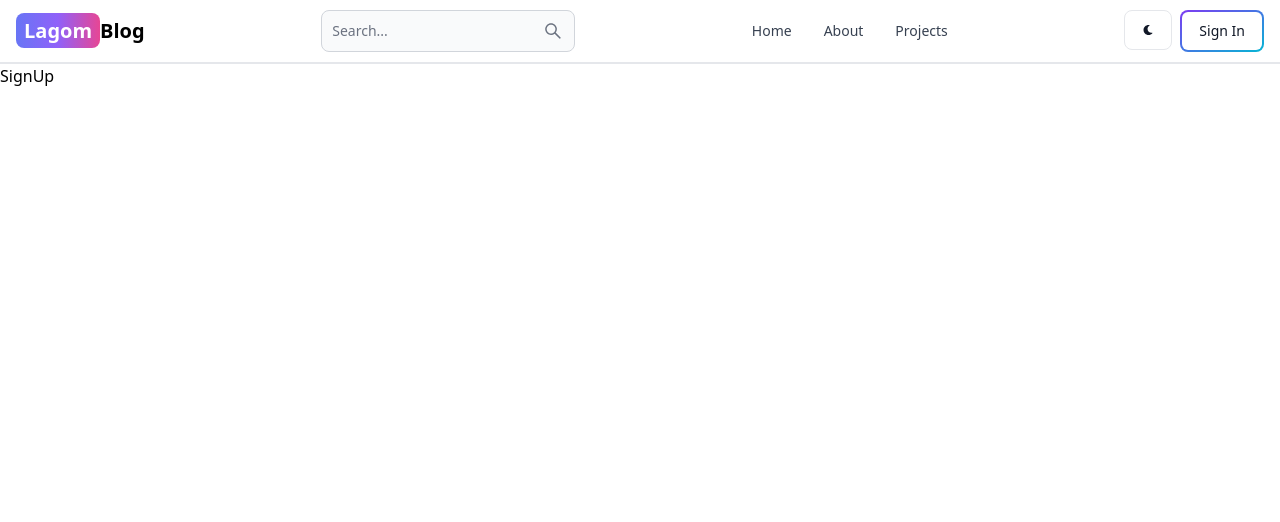
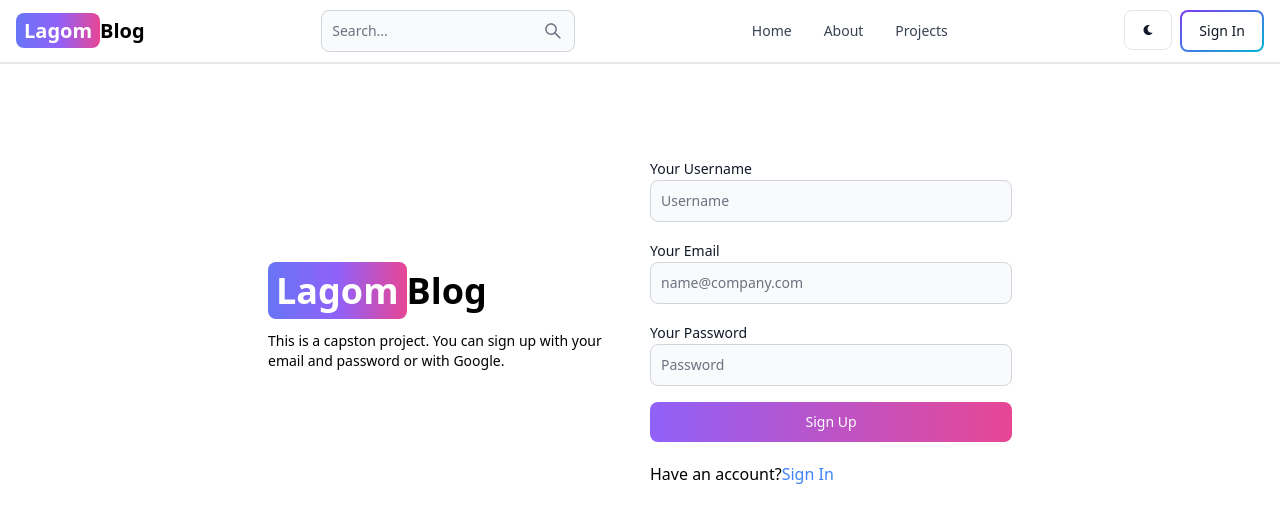
Before and after one commit to anubhavt632/mean-blog, a React (Vite) app in the folder frontend/: page /sign-up in a window 1280 px wide. Shown: the top 522 px of the page. Built offline with nearby package versions, Linux system fonts and the light colour scheme.

Commit message:
create sign-up page UI

```diff
--- a/frontend/src/pages/SignUp.jsx
+++ b/frontend/src/pages/SignUp.jsx
@@ -1,7 +1,65 @@
+import { Link } from "react-router-dom";
+import {Button, Label, TextInput} from "flowbite-react";
+
 export default function SignUp() {
   return (
-    <div>
-      SignUp
+    <div className="min-h-screen mt-20">
+      <div className="flex p-3 max-w-3xl mx-auto flex-col md:flex-row md:items-center gap-5">
+        {/*left*/}
+        <div className="flex-1">
+        <Link
+          to="/"
+          className='font-bold dark:text-white text-4xl'
+        >
+          <span className='px-2 py-1 bg-gradient-to-r from-indigo-500
+            via-purple-500 to-pink-500 rounded-lg text-white'>
+              Lagom
+          </span>
+            Blog
+        </Link>
+        <p className="text-sm mt-5">
+          This is a capston project. You can sign up with your email and
+          password
+          or with Google.
+        </p>
+        </div>
+        {/*right */}
+        <div className="flex-1">
+          <form className="flex flex-col gap-4">
+            <div className="">
+              <Label value="Your Username"/>
+              <TextInput
+              type='text'
+              placeholder='Username'
+              id='username'
+              />
+            </div>
+            <div className="">
+              <Label value="Your Email"/>
+              <TextInput
+              type='text'
+              placeholder='name@company.com'
+              id='email'
+              />
+            </div>
+            <div className="">
+              <Label value="Your Password"/>
+              <TextInput
+              type='text'
+              placeholder='Password'
+              id='password'
+              />
+            </div>
+            <Button gradientDuoTone='purpleToPink' type='submit'>
+              Sign Up
+            </Button>
+          </form>
+          <div className="flex fap-2 rext-sm mt-5">
+            <span>Have an account?</span>
+            <Link to='/sign-in' className="text-blue-500">Sign In</Link>
+          </div>
+        </div>
+      </div>
     </div>
   )
 }
```
Also changed, not shown: 2 other files (tests, documents, lock files or other folders).
